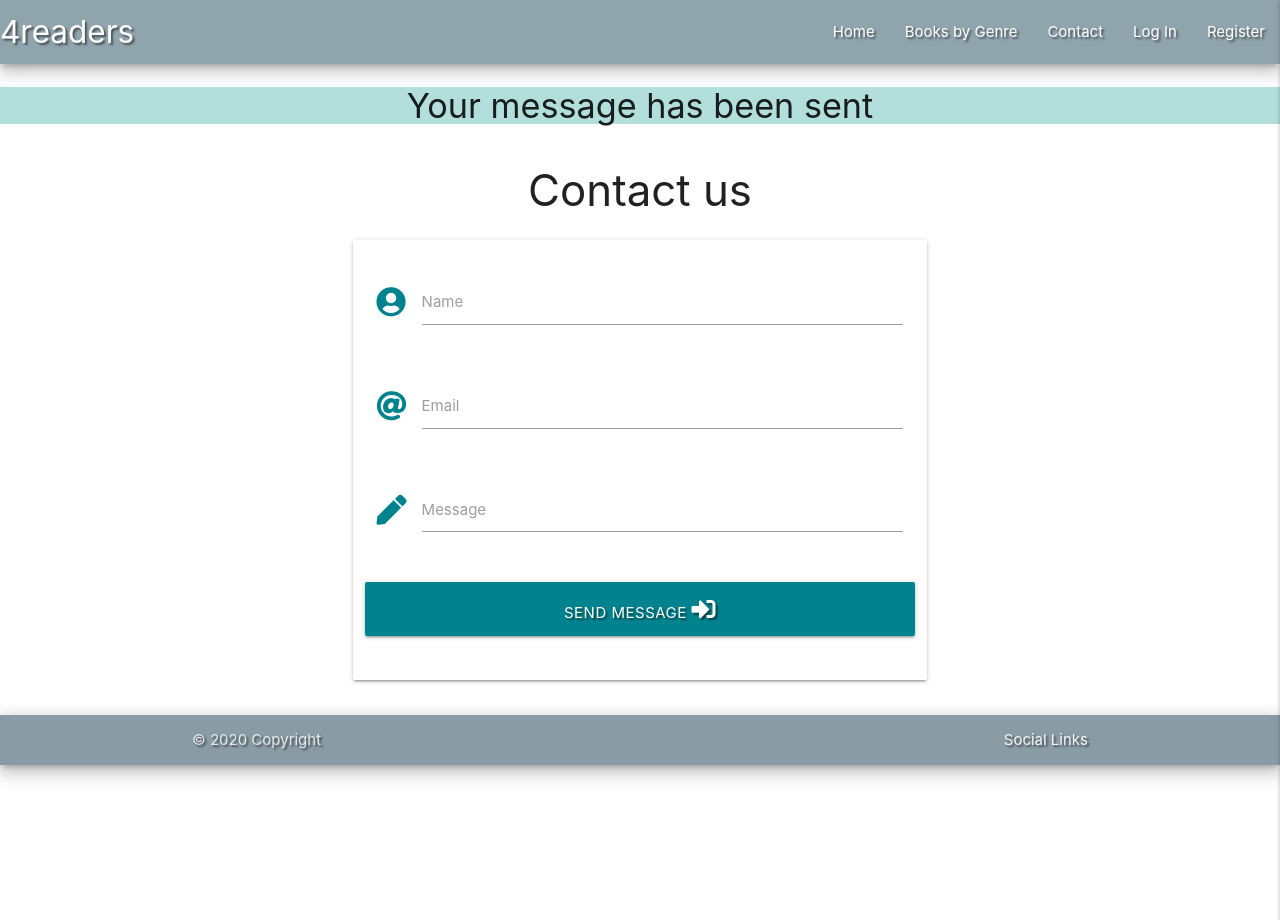
After one commit to MariaPSegarra/MP3-BookClub, a Flask app: page /contact in a window 1280 px wide. The commit adds this page. Run offline with Flask 2, Linux system fonts and the light colour scheme; some libraries are stand-ins or nearby versions.

Commit message:
Contact form page and script

```diff
--- a/app.py
+++ b/app.py
@@ -85,11 +85,7 @@ def profile(username):
     # grab the session user's username from db
     username = mongo.db.users.find_one(
         {"username": session["user"]})["username"]
-
-    if session["user"]:
-        return render_template("profile.html", username=username)
-
-    return redirect(url_for("login"))
+    return render_template("profile.html", username=username)
 
 
 @app.route("/logout")
@@ -100,6 +96,12 @@ def logout():
     return redirect(url_for("login"))
 
 
+@app.route("/contact", methods=["GET", "POST"])
+def contact():
+    flash("Your message has been sent")
+    return render_template("contact.html")
+
+
 if __name__ == "__main__":
     app.run(host=os.environ.get("IP"),
             port=int(os.environ.get("PORT")),
--- a/templates/base.html
+++ b/templates/base.html
@@ -24,7 +24,8 @@
                     <a href="#" data-target="mobile-demo" class="sidenav-trigger right"><i class="fas fa-bars"></i></a>
                     <ul class="right hide-on-med-and-down">
                         <li><a href="{{ url_for('see_books') }}">Home</a></li>
-                        <li><a href="#">Contact</a></li>
+                        <li><a href="#">Books by Genre</a></li>
+                        <li><a href="{{ url_for('contact') }}">Contact</a></li>
                         {% if session.user %}
                         <li><a href="{{ url_for('profile', username=session['user']) }}">Profile</a></li>
                         <li><a href="#">Suggest a Book</a></li>
@@ -41,12 +42,12 @@
         <!-- mobile sidenav -->
             <ul class="sidenav" id="mobile-demo">
                 <li><h4 class="center-align blue-grey-text text-lighten-2">4readers</h4></li>
-                         <li><a href="{{ url_for('see_books') }}">Home</a></li>
-                        <li><a href="#">Contact</a></li>
+                        <li><a href="{{ url_for('see_books') }}">Home</a></li>
+                        <li><a href="#">Books by Genre</a></li>
+                        <li><a href="{{ url_for('contact') }}">Contact</a></li>
                         {% if session.user %}
                         <li><a href="{{ url_for('profile', username=session['user']) }}">Profile</a></li>
                         <li><a href="#">Suggest a Book</a></li>
-                        <li><a href="#">Books by Genres</a></li>
                         <li><a href="{{ url_for('logout') }}">Log Out</a></li>
                     {% else %}
                         <li><a href="{{ url_for('login') }}">Log In</a></li>
--- /dev/null
+++ b/templates/contact.html
@@ -0,0 +1,60 @@
+{% extends "base.html" %}
+{% block content %}
+
+    <h3 class="center-align">Contact us</h3>
+
+    <div class="row">
+        <form class="col s12 m8 offset-m2" method="POST" onsubmit="return sendMail(this);">
+            <div class="card-panel">
+                <!-- Name -->
+                <div class="row">
+                    <div class="input-field col s12">
+                        <i class="fas fa-user-circle prefix cyan-text text-darken-3"></i>
+                        <input id="first_name" name="name" type="text" class="validate">
+                        <label for="first_name">Name</label>
+                    </div>
+                </div>
+                <!-- email -->
+               <div class="row">
+                    <div class="input-field col s12">
+                        <i class="fas fa-at prefix cyan-text text-darken-3"></i>
+                        <input id="email" name="email" type="email" class="validate">
+                        <label for="email">Email</label>
+                    </div>
+                </div>
+                 <!-- Message -->
+                <div class="row">
+                    <div class="input-field col s12">
+                        <i class="fas fa-pen prefix cyan-text text-darken-3"></i>
+                        <textarea id="textarea1" name="textarea1" class="materialize-textarea validate"></textarea>
+                        <label for="textarea1">Message</label>
+                    </div>
+                </div>
+
+   <!-- Send button -->
+                <div class="row">
+                    <button type="submit" class="col s12 btn-large cyan darken-3 text-shadow">
+                        Send Message <i class="fas fa-sign-in-alt"></i>
+                    </button>
+                </div>
+            </div>
+        </form>
+    </div>
+
+{% endblock %}
+
+<script src="https://code.jquery.com/jquery-3.5.1.min.js"
+        integrity="sha256-9/aliU8dGd2tb6OSsuzixeV4y/faTqgFtohetphbbj0=" crossorigin="anonymous"></script>
+<script src="https://cdnjs.cloudflare.com/ajax/libs/materialize/1.0.0/js/materialize.min.js"></script>
+<script src="static/script.js"></script>
+ <script src="static/contact-form.js"></script>
+<script type="text/javascript"
+        src="https://cdn.jsdelivr.net/npm/emailjs-com@2/dist/email.min.js">
+</script>
+<script type="text/javascript">
+   (function(){
+      emailjs.init("user_Cle9PXmSd6ngKYIrsim77");
+   })();
+</script>
+{% block scripts %}
+{% endblock %}
```
Also changed, not shown: static/contact-form.js (added, +25 -0 lines), static/script.js (line endings or trailing spaces).
